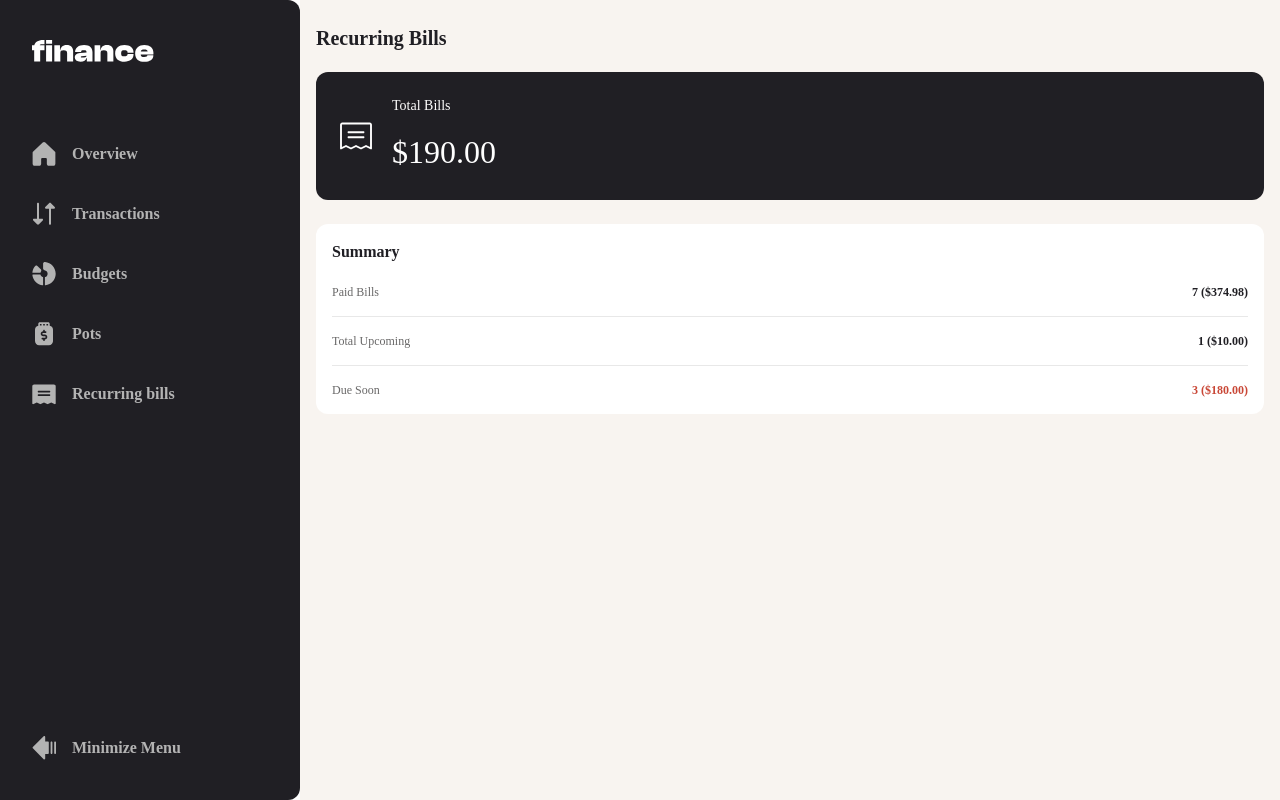
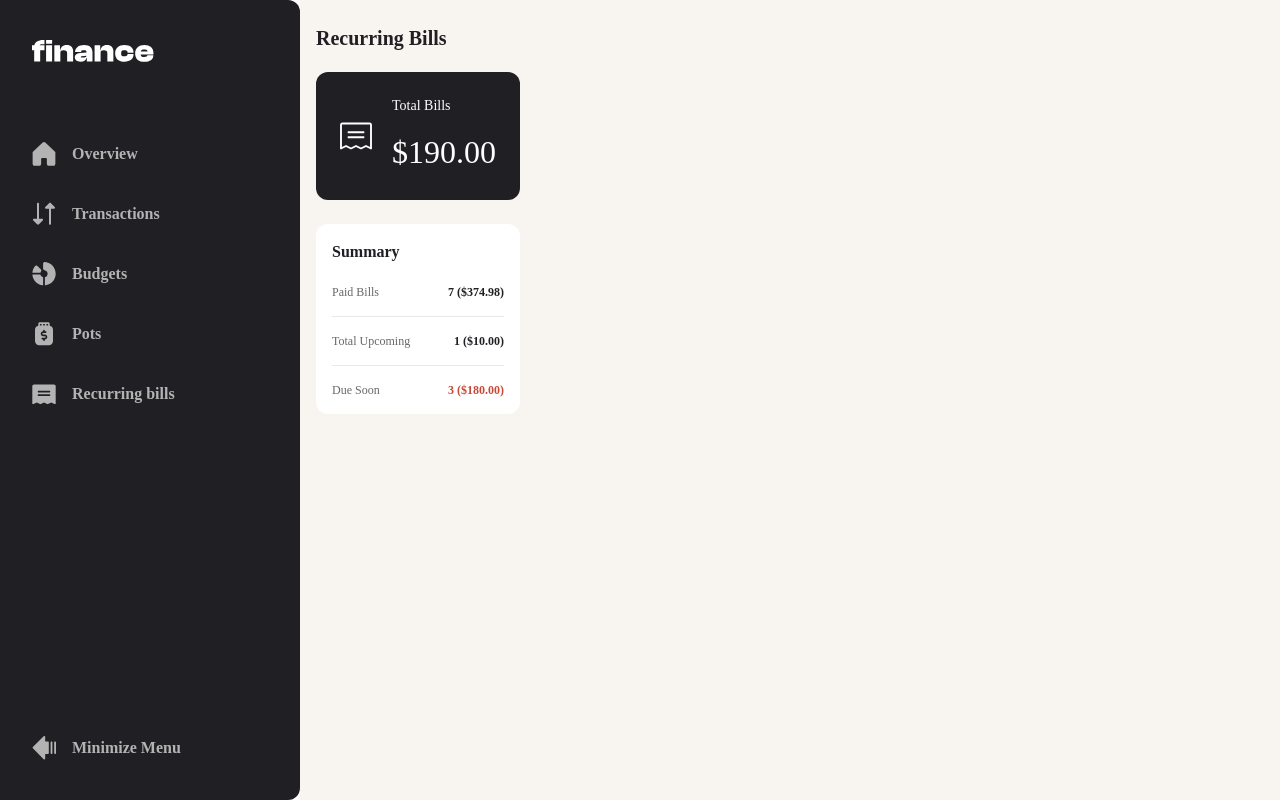
Before and after one commit to gianmarcoricciarelli/personal-finance-app, a React (Vite) app: page /recurring-bills in a window 1280 px wide. Built offline with nearby package versions, Linux system fonts and the light colour scheme; a web font is replaced by a local one.

Commit message:
Update UI for Recurring Bills' left side

```diff
--- a/src/pages/RecurringBills/RecurringBills.tsx
+++ b/src/pages/RecurringBills/RecurringBills.tsx
@@ -18,7 +18,8 @@ export default function RecurringBills() {
             <Text fontSize='xl' fontStyle='bold' color='pfa-grey-900'>
                 Recurring Bills
             </Text>
-            <div className='flex flex-col xs:flex-row md:flex-col gap-3 xs:gap-6 md:gap-6'>
+            <div className='flex flex-col gap-6 sm:flex-row'>
+                <div className='flex flex-col gap-3 xs:flex-row xs:gap-6 sm:flex-row sm:gap-6 md:flex-col md:gap-6'>
                     <Card
                         title='Total Bills'
                         subTitle={`$${(
@@ -30,5 +31,6 @@ export default function RecurringBills() {
                     <Summary />
                 </div>
             </div>
+        </div>
     )
 }
--- a/src/tailwind_index.css
+++ b/src/tailwind_index.css
@@ -1163,7 +1163,7 @@ body {
   color: rgb(32 31 36 / var(--tw-text-opacity, 1));
 }
 
-@media (min-width: 375px) {
+@media (min-width: 376px) {
   .xs\:flex-row {
     flex-direction: row;
   }
@@ -1343,3 +1343,9 @@ body {
     line-height: 1.5rem;
   }
 }
+
+@media (min-width: 1024px) {
+  .lg\:flex-col {
+    flex-direction: column;
+  }
+}
--- a/tailwind.config.js
+++ b/tailwind.config.js
@@ -27,7 +27,7 @@ export default {
                 'pfa-yellow': '#F2CDAC',
             },
             screens: {
-                xs: '375px',
+                xs: '376px',
             },
         },
     },
```
Lines whose indentation alone changed are shown as unchanged.
